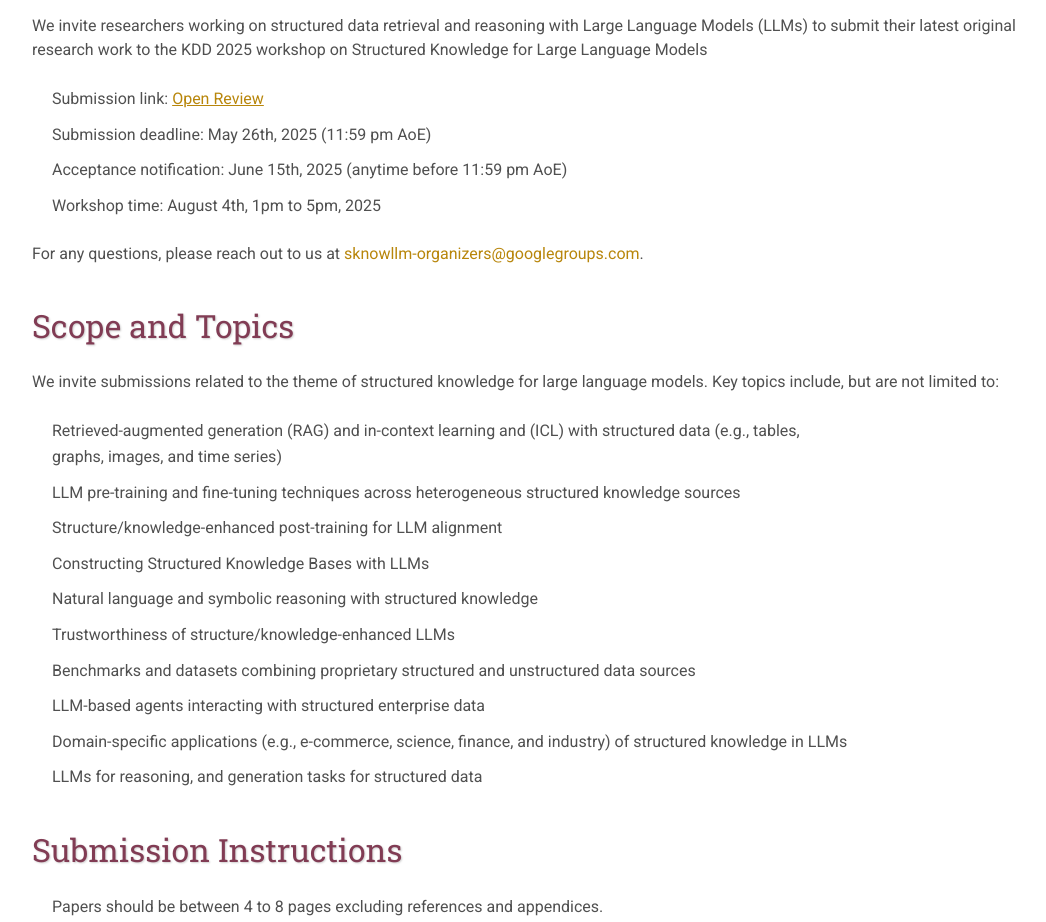
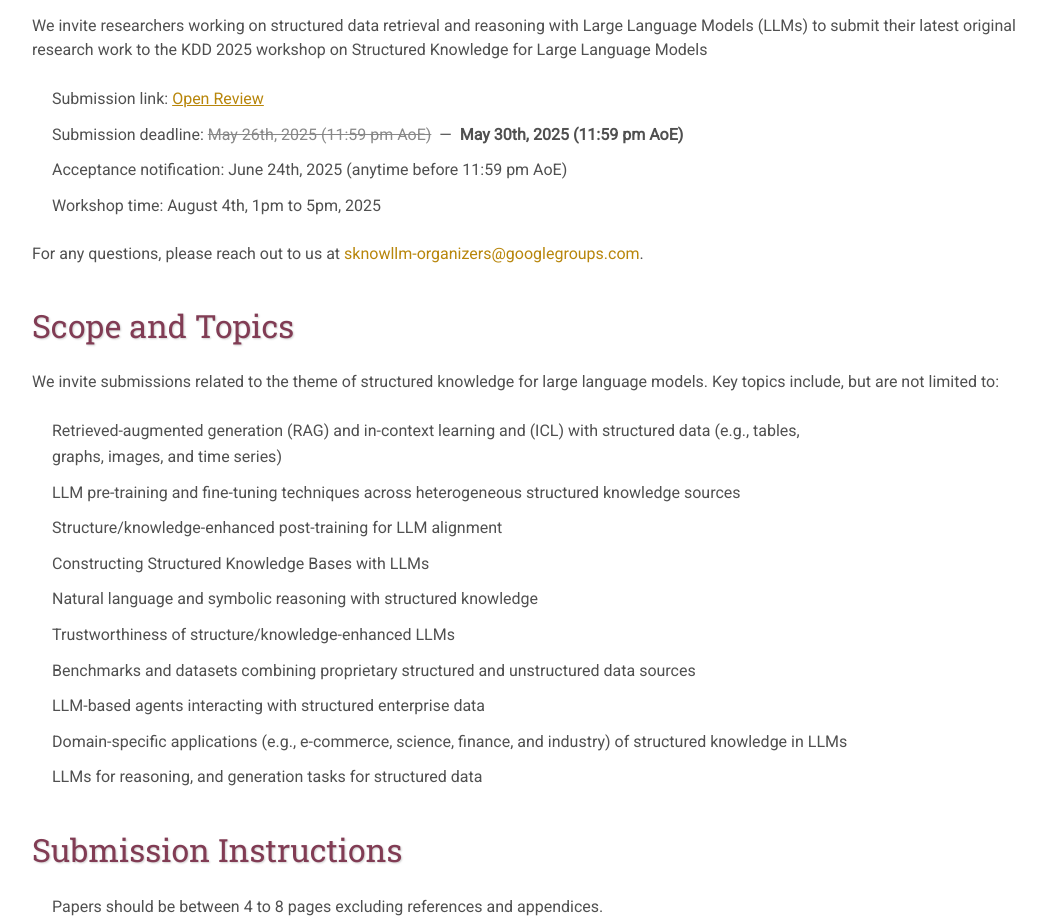
Before and after one commit to sknowllm/sknowllm.github.io, a plain HTML site: page index.html in a window 1280 px wide. Shown: the part 940-1862 px from the top of the page, without its empty margins (108-1154 px from the left). Drawn offline with Linux system fonts and the light colour scheme.

Commit message:
update deadline to may30

```diff
--- a/index.html
+++ b/index.html
@@ -37,8 +37,12 @@
     We invite researchers working on structured data retrieval and reasoning with Large Language Models (LLMs) to submit their latest original research work to the KDD 2025 workshop on Structured Knowledge for Large Language Models
     <ul class="custom-bullet-list">
     <li>Submission link: <a href="https://openreview.net/group?id=KDD.org/2025/Workshop/SKnow-LLM" target="_blank">Open Review</a></li>
-    <li>Submission deadline: May 26th, 2025 (11:59 pm AoE)</li>
-    <li>Acceptance notification: June 15th, 2025 (anytime before 11:59 pm AoE)</li>
+    <li>
+        Submission deadline: <span style="text-decoration: line-through; color: #888;">May 26th, 2025 (11:59 pm AoE)</span>
+        &nbsp;&mdash;&nbsp;
+    <strong>May 30th, 2025 (11:59 pm AoE)</strong>
+    </li>
+    <li>Acceptance notification: June 24th, 2025 (anytime before 11:59 pm AoE)</li>
     <li>Workshop time: August 4th, 1pm to 5pm, 2025</li>
     </ul>
     For any questions, please reach out to us at <a href="mailto:sknowllm@conference.org">sknowllm-organizers@googlegroups.com</a>.
```
